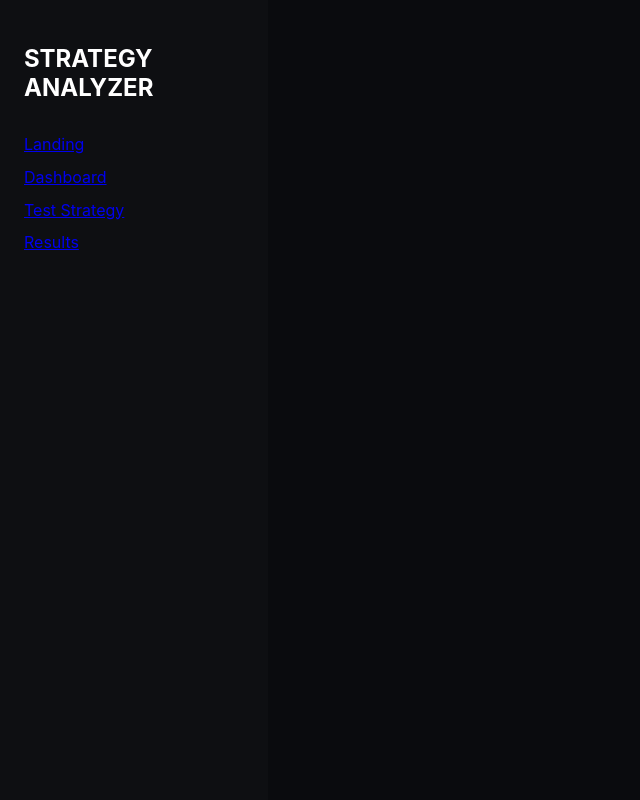
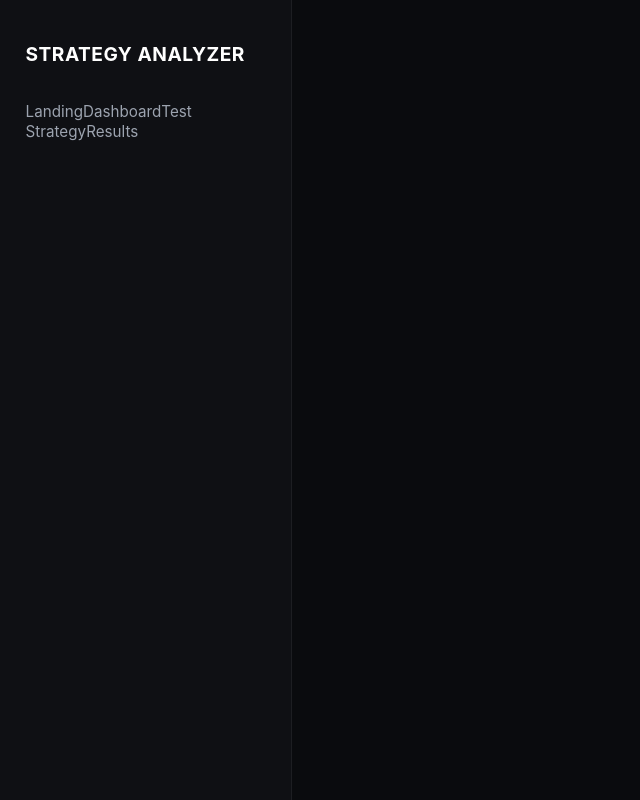
Before and after one commit to niv223/strategy-analyzer1, a React (Vite) app: page /app/test in a window 1280 px wide. Shown: the whole page, without its empty margins (0-640 px from the left). Built offline with nearby package versions, Linux system fonts and the light colour scheme.

Commit message:
Update AppLayout.jsx

```diff
--- a/src/layout/AppLayout.jsx
+++ b/src/layout/AppLayout.jsx
@@ -5,15 +5,16 @@ import TestStrategy from '../pages/TestStrategy'
 import Results from '../pages/Results'
 export default function AppLayout(){
 return <div style={{display:'flex',height:'100vh'}}>
-<aside style={{width:'220px',background:'#0e0f12',padding:'1.5rem'}}>
-<h2>STRATEGY ANALYZER</h2>
-<nav style={{display:'flex',flexDirection:'column',gap:'.8rem',marginTop:'2rem'}}>
-<Link to='/'>Landing</Link>
-<Link to='/dashboard'>Dashboard</Link>
-<Link to='/test'>Test Strategy</Link>
-<Link to='/results'>Results</Link>
-</nav>
+<aside className="sidebar">
+  <h2>STRATEGY ANALYZER</h2>
+  <nav>
+    <Link to="/">Landing</Link>
+    <Link to="/dashboard">Dashboard</Link>
+    <Link to="/test">Test Strategy</Link>
+    <Link to="/results">Results</Link>
+  </nav>
 </aside>
+
 <main style={{flex:1,padding:'2rem',overflowY:'auto'}}>
 <Routes>
 <Route path='/' element={<Landing/>}/>
```
